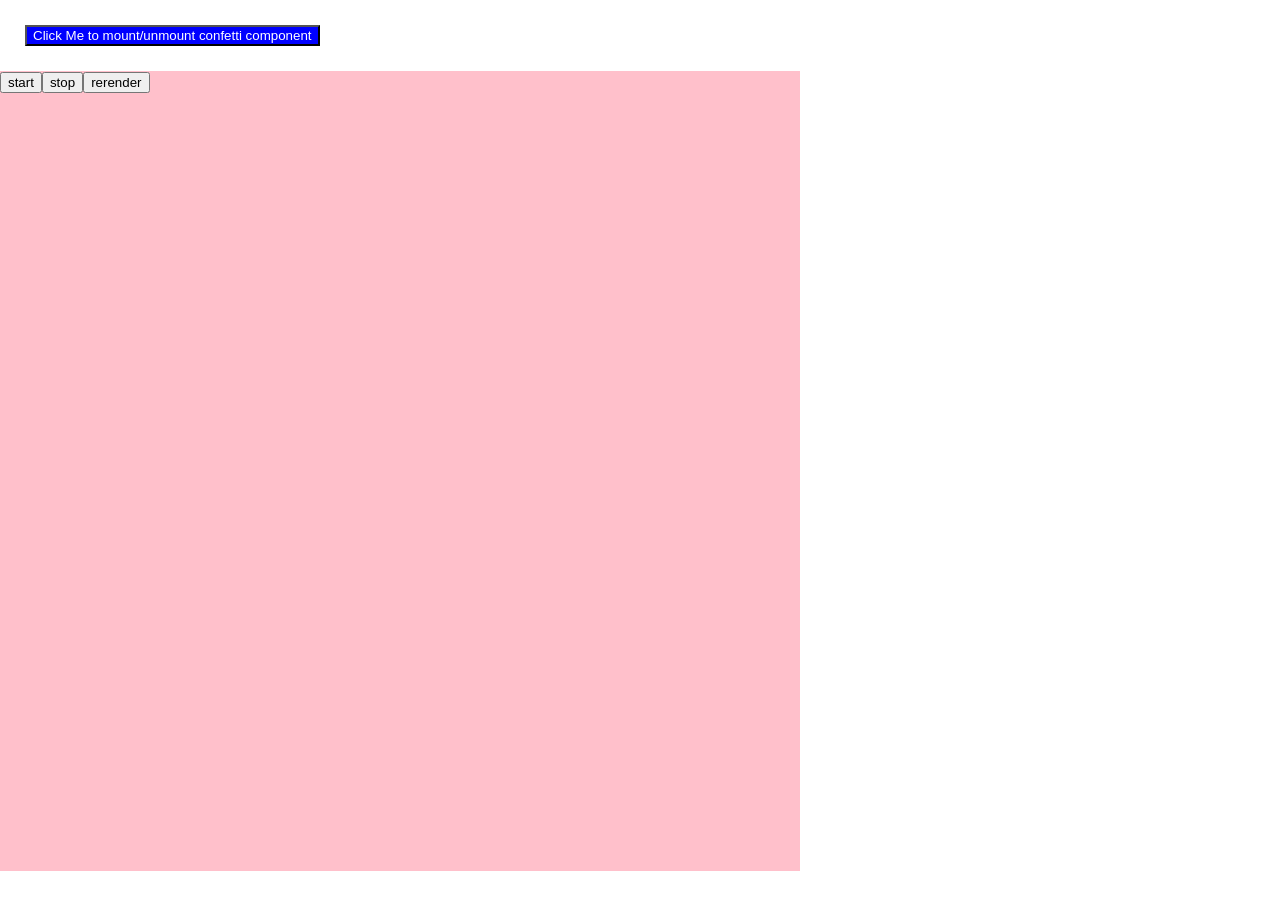
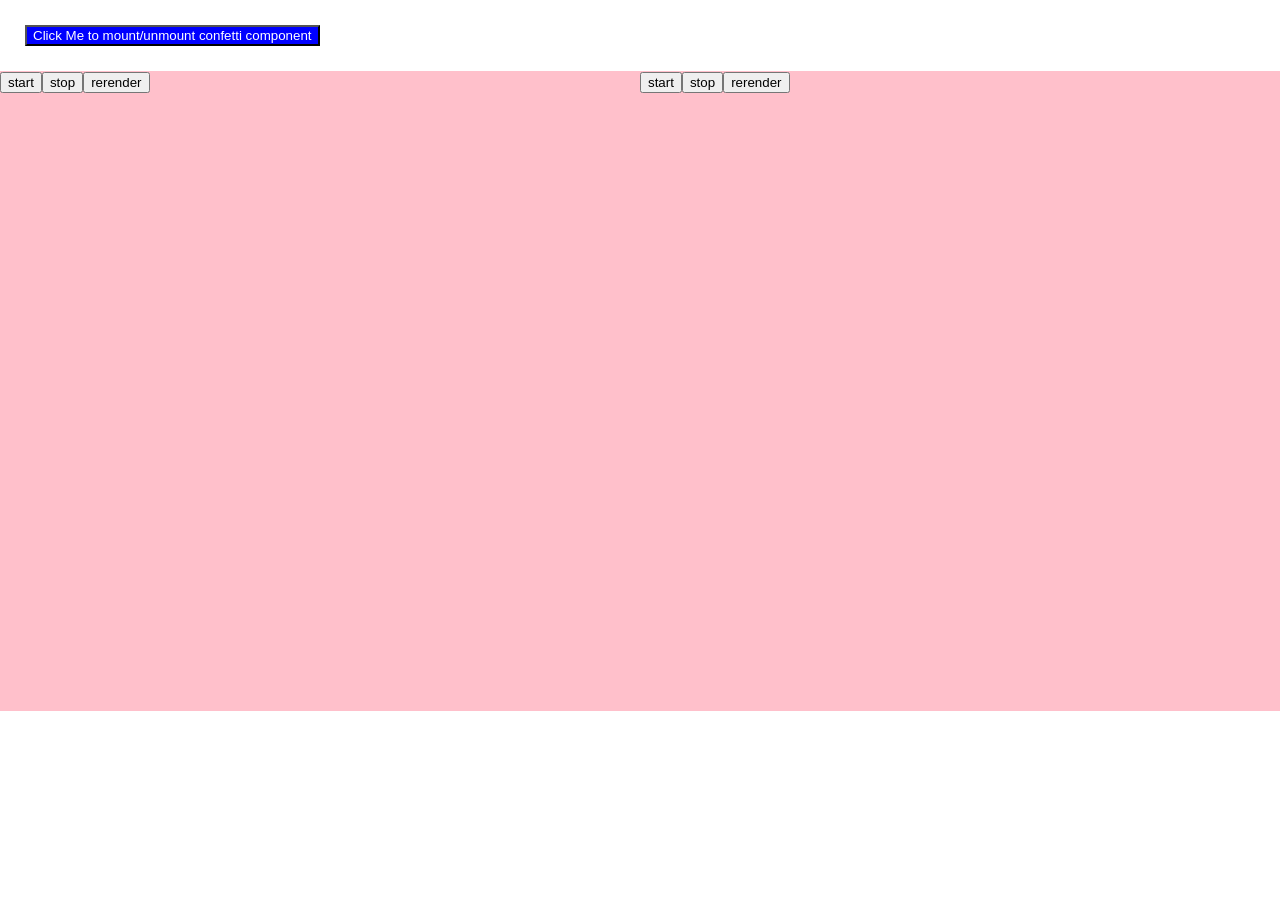
Before and after one commit to N8mare/react-confetti, a React (Create React App) app: page / in a window 1280 px wide. Both pictures are taken after a click on the button "Click Me to mount/unmount confetti component". After the commit the page ends 800 px from the top, so only its background shows below. Built offline with nearby package versions, Linux system fonts and the light colour scheme; the HTML template or start-up script is replaced by a standard one.

Commit message:
Stage 6: Multiple component mount will have their separate state and behave as expected. Added options gravity and windspeed. On component unmount the code will break and animation won't be cancelled as the state wont be preserved until that.

```diff
--- a/src/App.js
+++ b/src/App.js
@@ -4,10 +4,10 @@
 function App() {
   const [showConfetti, setShowConfetti] = useState(false);
   const [streamAnimation, toggleStreamAnimation] = useState(false);
+  const [streamAnimation2, toggleStreamAnimation2] = useState(false);
+
   const [dummyState, setDummyState] = useState(false);
-  const rerender = () => {
-    setDummyState(!dummyState);
-  };
+  const [dummyState2, setDummyState2] = useState(false);
 
   return (
     <div className="App">
@@ -23,11 +23,27 @@
         Click Me to mount/unmount confetti component
       </button>
       {showConfetti && (
-        <div style={{ width: '100vh', height: '100vh', background: 'pink' }}>
-          <button onClick={() => toggleStreamAnimation(true)}>start</button>
-          <button onClick={() => toggleStreamAnimation(false)}>stop</button>
-          <button onClick={rerender}>rerender</button>
-          <Confetti options={{ count: 50 }} streamAnimation={streamAnimation} />
+        <div style={{ display: 'flex', 'justify-content': 'space-between' }}>
+          <div style={{ width: '100vh', height: '80vh', background: 'pink' }}>
+            <button onClick={() => toggleStreamAnimation(true)}>start</button>
+            <button onClick={() => toggleStreamAnimation(false)}>stop</button>
+            <button onClick={() => setDummyState(!dummyState)}>rerender</button>
+            <Confetti
+              options={{ count: 50 }}
+              streamAnimation={streamAnimation}
+            />
+          </div>
+          <div style={{ width: '100vh', height: '80vh', background: 'pink' }}>
+            <button onClick={() => toggleStreamAnimation2(true)}>start</button>
+            <button onClick={() => toggleStreamAnimation2(false)}>stop</button>
+            <button onClick={() => setDummyState2(!dummyState2)}>
+              rerender
+            </button>
+            <Confetti
+              options={{ count: 50, gravity: 20 }}
+              streamAnimation={streamAnimation2}
+            />
+          </div>
         </div>
       )}
     </div>
--- a/src/confetti/index.js
+++ b/src/confetti/index.js
@@ -1,9 +1,9 @@
-import React, { useEffect, useRef } from 'react';
+import React, { useEffect, useRef, useState } from 'react';
 
 const globalThis = window;
 const { requestAnimationFrame, cancelAnimationFrame } = globalThis;
 
-const confettiDefault = {
+const confettiDefaultOptions = {
   colors: [
     'DodgerBlue',
     'OliveDrab',
@@ -21,13 +21,14 @@
   count: 200,
   waveAngle: 0,
   timeout: null,
-  speed: 8
+  gravity: 10,
+  windSpeed: 1
 };
 class BridalConfetti {
   constructor(canvas, options = {}) {
     this.canvas = canvas;
     this.options = {
-      ...confettiDefault,
+      ...confettiDefaultOptions,
       ...options
     };
     this.height = 0;
@@ -40,17 +41,17 @@
   updateAndDrawParticles(context) {
     this.options.waveAngle = this.options.waveAngle + 0.01;
     let x2, y2;
-
     for (let i = 0; i < this.particles.length; i++) {
       const particle = this.particles[i];
       //update particle
       particle.tiltAngle += particle.tiltAngleIncrement;
-      particle.x = particle.x + Math.sin(particle.tiltAngle) * 2 - 1;
+      particle.x =
+        particle.x + Math.sin(particle.tiltAngle) * 2 - this.options.windSpeed;
       particle.y =
         particle.y +
         (Math.cos(this.options.waveAngle) +
           particle.diameter +
-          this.options.speed) *
+          this.options.gravity) *
           0.2;
       particle.tilt = Math.sin(particle.tiltAngle);
       if (
@@ -137,16 +138,12 @@
   }
 }
 
-// IIFE
-const Confetti = (() => {
-  let canvas = null;
-
-  // The component to be exported and used outside
-  return ({ styles = {}, options = {}, streamAnimation }) => {
+const Confetti = ({ styles = {}, options = {}, streamAnimation }) => {
   const canvasRef = useRef(null);
+  const [canvas, setCanvas] = useState(null);
 
   useEffect(() => {
-      canvas = new BridalConfetti(canvasRef.current, options);
+    setCanvas(new BridalConfetti(canvasRef.current, options));
 
     return () => {
       canvas.ummountCanvas();
@@ -154,12 +151,15 @@
   }, []);
 
   useEffect(() => {
+    if (canvas) {
       if (streamAnimation) {
         canvas.startAnimation();
       } else {
+        // This will not work. Because canvas will be set to null befor this is invoked.
         canvas.stopAnimation();
       }
-    }, [streamAnimation]);
+    }
+  }, [streamAnimation, canvas]);
 
   return (
     <canvas
@@ -172,6 +172,5 @@
     />
   );
 };
-})();
 
 export default Confetti;
```
Lines whose indentation alone changed are shown as unchanged.
